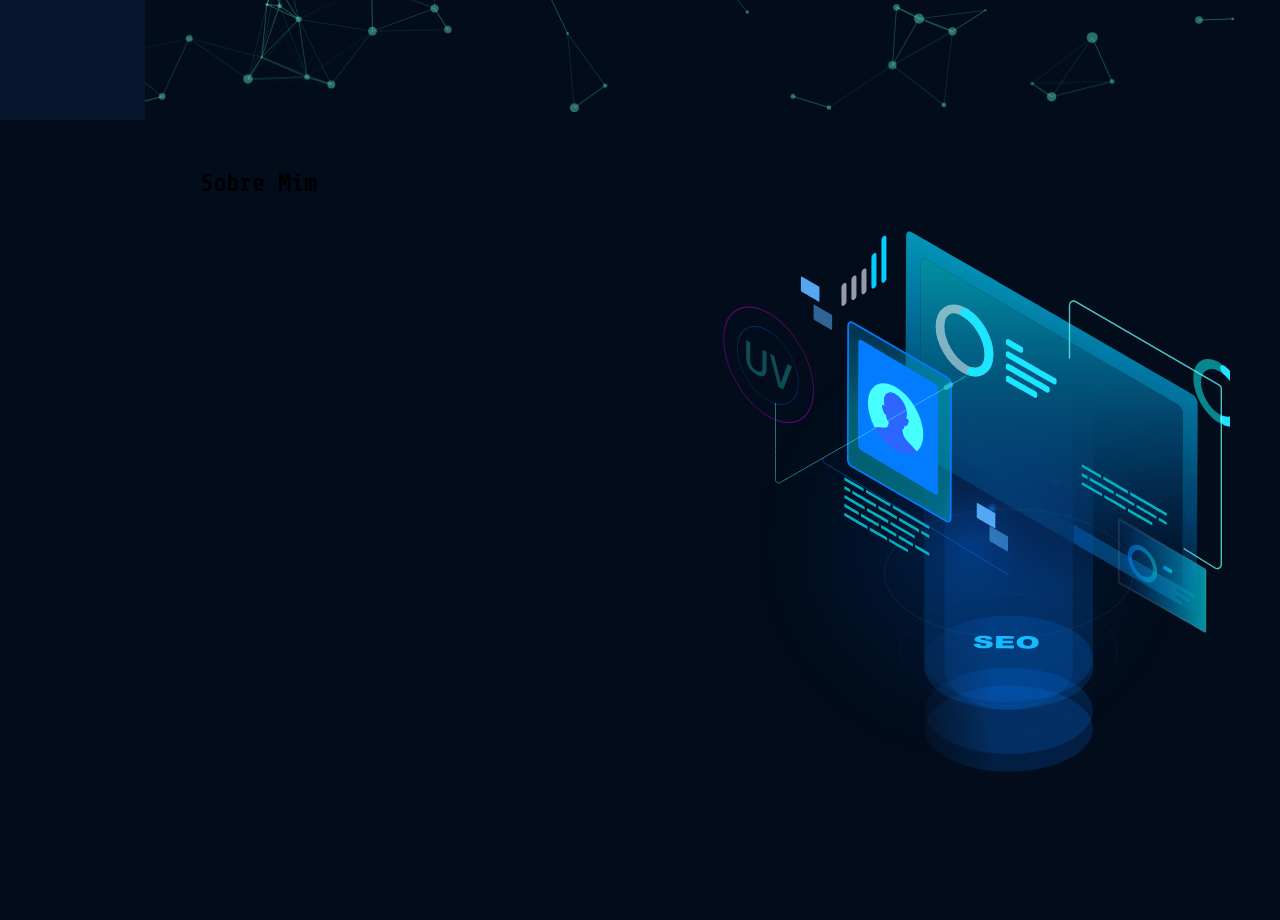
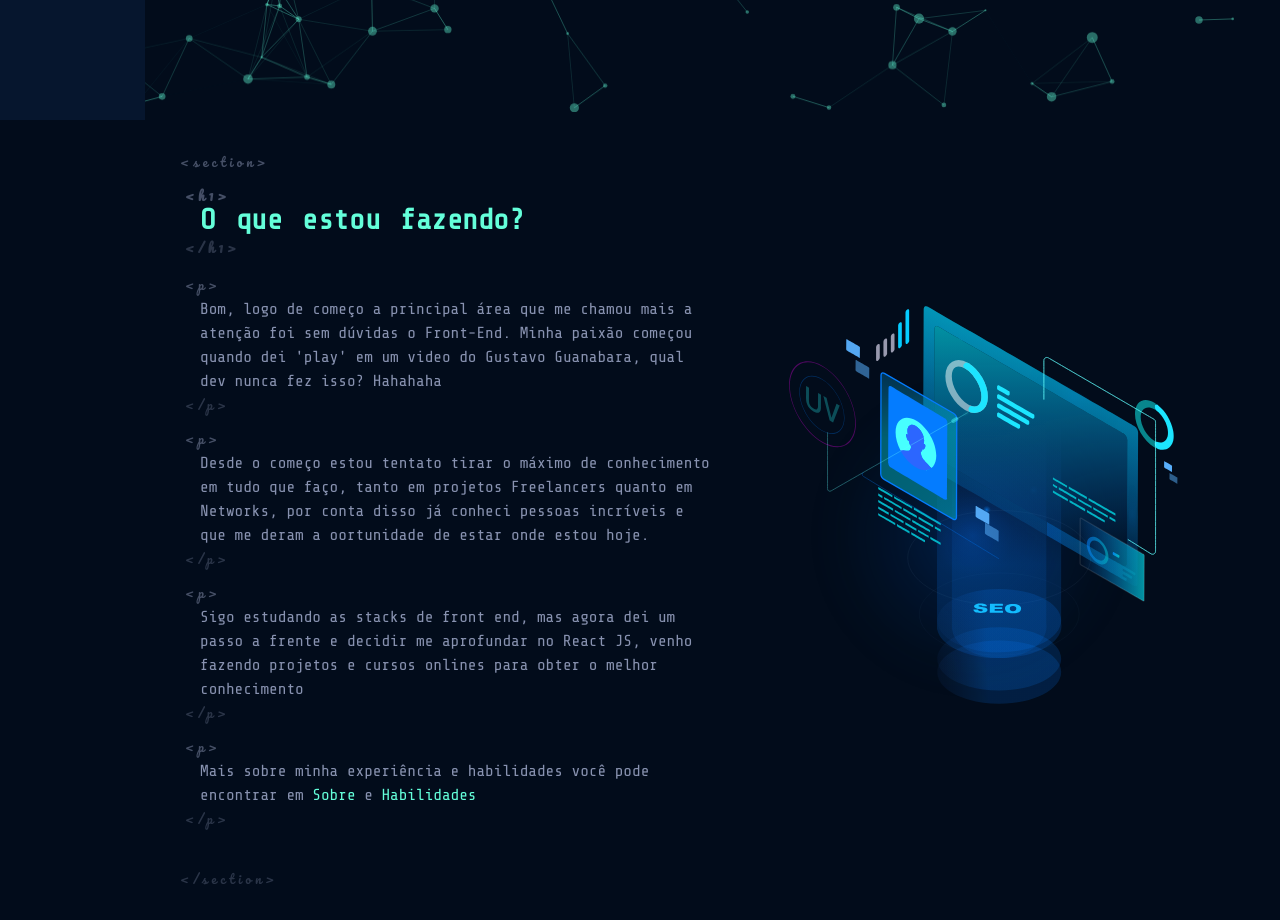
Before and after one commit to victorhperricci/portifolio-react, a React (Create React App) app: page / in a window 1280 px wide. Shown: the part 680-1600 px from the top of the page. Built offline with nearby package versions, Linux system fonts and the light colour scheme.

Commit message:
section introducao

```diff
--- a/public/index.html
+++ b/public/index.html
@@ -11,6 +11,18 @@
       rel="stylesheet"
     />
 
+    <link rel="preconnect" href="https://fonts.gstatic.com" />
+    <link
+      href="https://fonts.googleapis.com/css2?family=Open+Sans:wght@400;600;700&display=swap"
+      rel="stylesheet"
+    />
+
+    <link rel="preconnect" href="https://fonts.gstatic.com" />
+    <link
+      href="https://fonts.googleapis.com/css2?family=Pacifico&display=swap"
+      rel="stylesheet"
+    />
+
     <link
       rel="stylesheet"
       href="https://cdnjs.cloudflare.com/ajax/libs/animate.css/4.0.0/animate.compat.css"
--- a/src/Components/Home/Home.js
+++ b/src/Components/Home/Home.js
@@ -1,7 +1,7 @@
 import React from "react";
 import Canvas from "../Canvas/Canvas";
 import PagePrincipal from "../PagePrincipal/PagePrincipal";
-import Sobre from "../Sobre/Sobre";
+import SobreIntroducao from "../Sobre/SobreIntroducao";
 
 import { ContainerHome } from "./HomeStyle";
 
@@ -12,8 +12,7 @@ export const Home = () => {
         <Canvas />
         <PagePrincipal />
       </section>
-
-      <Sobre />
+      <SobreIntroducao />
     </ContainerHome>
   );
 };
--- a/src/Components/Sobre/Sobre.js
+++ /dev/null
@@ -1,16 +0,0 @@
-import React from "react";
-import AnimationSobre from "./AnimationSobre";
-import { SobreContainer } from "./style";
-
-const Sobre = () => {
-  return (
-    <SobreContainer>
-      <div className="sobre">
-        <h1>Sobre Mim</h1>
-      </div>
-      <AnimationSobre />
-    </SobreContainer>
-  );
-};
-
-export default Sobre;
--- /dev/null
+++ b/src/Components/Sobre/SobreIntroducao.js
@@ -0,0 +1,46 @@
+import React from "react";
+import { Link } from "react-router-dom";
+import Titulo from "../Titulo/Titulo";
+import AnimationSobre from "./AnimationSobre";
+import { SobreContainer } from "./style";
+
+const SobreIntroducao = () => {
+  return (
+    <SobreContainer className="section">
+      <div className="sobre">
+        <div>
+          <Titulo texto="O que estou fazendo?" />
+        </div>
+        <div className="texts">
+          <p className="p">
+            Bom, logo de começo a principal área que me chamou mais a atenção
+            foi sem dúvidas o Front-End. Minha paixão começou quando dei 'play'
+            em um video do Gustavo Guanabara, qual dev nunca fez isso? Hahahaha
+          </p>
+
+          <p className="p">
+            Desde o começo estou tentato tirar o máximo de conhecimento em tudo
+            que faço, tanto em projetos Freelancers quanto em Networks, por
+            conta disso já conheci pessoas incríveis e que me deram a
+            oortunidade de estar onde estou hoje.
+          </p>
+
+          <p className="p">
+            Sigo estudando as stacks de front end, mas agora dei um passo a
+            frente e decidir me aprofundar no React JS, venho fazendo projetos e
+            cursos onlines para obter o melhor conhecimento
+          </p>
+
+          <p className="p">
+            Mais sobre minha experiência e habilidades você pode encontrar em{" "}
+            <Link to="/sobre">Sobre</Link> e{" "}
+            <Link to="/habilidades">Habilidades</Link>{" "}
+          </p>
+        </div>
+      </div>
+      <AnimationSobre />
+    </SobreContainer>
+  );
+};
+
+export default SobreIntroducao;
--- a/src/Components/Sobre/style.js
+++ b/src/Components/Sobre/style.js
@@ -8,14 +8,60 @@ export const SobreContainer = styled.section`
   display: flex;
   justify-content: space-between;
 
+  .sobre {
+    flex: 1;
+    display: flex;
+    flex-direction: column;
+    justify-content: center;
+
+    h1 {
+      width: 100%;
+      margin-bottom: 2rem;
+
+      font-size: clamp(1.5rem, 1.8rem, 2.5rem);
+
+      /* @media (max-width: 1080px) {
+        font-size: 1.8rem;
+      } */
+    }
+
+    .texts {
+      display: flex;
+      flex-direction: column;
+      width: 100%;
+      p {
+        color: var(--slate);
+        /* font-family: "Open Sans", sans-serif; */
+        line-height: 1.5rem;
+      }
+
+      a {
+        color: var(--green);
+        transition: all 0.4s;
+
+        &:hover {
+          filter: brightness(60%);
+        }
+      }
+
+      /* p + p {
+        margin-top: 1.5rem;
+      } */
+    }
+  }
+
   .animation-container {
-    width: 50%;
-    height: 100%;
+    max-width: 100%;
     pointer-events: none;
+    flex: 1;
+    display: flex;
+    align-items: center;
+    justify-content: center;
 
-    .animation {
+    & > div {
       object-fit: cover;
-      width: 100%;
+      max-width: 100%;
+      height: initial !important;
     }
   }
 `;
--- a/src/Components/Titulo/Titulo.js
+++ b/src/Components/Titulo/Titulo.js
@@ -1,3 +1,91 @@
-import styled from "styled-components";
+import React, { useEffect, useRef, useState } from "react";
+import styled, { keyframes } from "styled-components";
 
-export const Titutlo = styled.h1``;
+const animateTitleHover = keyframes`
+  from {
+    -webkit-transform: scale3d(1, 1, 1);
+    transform: scale3d(1, 1, 1);
+  }
+
+  30% {
+    -webkit-transform: scale3d(1.25, 0.75, 1);
+    transform: scale3d(1.25, 0.75, 1);
+  }
+
+  40% {
+    -webkit-transform: scale3d(0.75, 1.25, 1);
+    transform: scale3d(0.75, 1.25, 1);
+  }
+
+  50% {
+    -webkit-transform: scale3d(1.15, 0.85, 1);
+    transform: scale3d(1.15, 0.85, 1);
+  }
+
+  65% {
+    -webkit-transform: scale3d(0.95, 1.05, 1);
+    transform: scale3d(0.95, 1.05, 1);
+  }
+
+  75% {
+    -webkit-transform: scale3d(1.05, 0.95, 1);
+    transform: scale3d(1.05, 0.95, 1);
+  }
+
+  to {
+    -webkit-transform: scale3d(1, 1, 1);
+    transform: scale3d(1, 1, 1);
+  }
+
+`;
+
+const animateTitle = keyframes`
+`;
+
+const Title = styled.h1`
+  font-size: 2.5rem;
+
+  span {
+    display: inline-block;
+    transition: all 0.4s;
+    color: var(--green);
+  }
+
+  span.animateTitle {
+    animation: rotateInDownLeft 0.4s forwards;
+  }
+
+  span.animateTitle:hover {
+    animation: ${animateTitleHover} 0.4s forwards;
+    cursor: pointer;
+  }
+
+  span.space-letter {
+    margin: 0 10px;
+  }
+`;
+
+const Titulo = ({ texto }) => {
+  const titulo = useRef();
+
+  useEffect(() => {
+    const text = texto.split("");
+    text.forEach((letter, index) => {
+      setTimeout(() => {
+        const span = document.createElement("span");
+        span.append(letter);
+        titulo.current.append(span);
+
+        console.log(letter);
+
+        letter === " "
+          ? span.classList.add("space-letter")
+          : span.classList.add("animateTitle");
+      }, index * 50);
+    });
+  }, []);
+
+  return <Title className="h1" ref={titulo}></Title>;
+};
+
+export default Titulo;
--- a/src/styles/global.js
+++ b/src/styles/global.js
@@ -58,5 +58,141 @@ export const GlobalStyle = createGlobalStyle`
 
 
 
+    .h1 {
+        position: relative;
+
+        &::after {
+            content: '</h1>';
+            display: block;
+            position: absolute;
+            left: -15px;
+
+            color: var(--slate);
+            opacity: 0.3;
+            font-size: 0.8rem;
+            font-family: 'Pacifico', cursive;
+
+            letter-spacing: 4px;
+        }
+        &::before {
+            content: '<h1>';
+            display: block;
+            position: absolute;
+            top: -20px;
+            left: -15px;
+
+            color: var(--slate);
+            opacity: 0.5;
+            font-size: 0.8rem;
+            font-family: 'Pacifico', cursive;
+            letter-spacing: 4px;
+
+        }
+    }
+
+    .p {
+        position: relative;
+
+        &::after {
+            content: '</p>';
+            display: block;
+
+            margin: 0px 0px 5px 0px ;
+            transform: translateX(-15px);
+
+            color: var(--slate);
+            opacity: 0.3;
+            font-size: 0.8rem;
+            font-family: 'Pacifico', cursive;
+
+            letter-spacing: 4px;
+        }
+        &::before {
+            content: '<p>';
+            display: block;
+            transform: translateX(-15px);
+
+            /* position: absolute; */
+            /* top: -20px; */
+            margin: 5px 0px 0px 0px ;
+
+            color: var(--slate);
+            opacity: 0.5;
+            font-size: 0.8rem;
+            font-family: 'Pacifico', cursive;
+            letter-spacing: 4px;
+
+        }
+    }
+
+    .div {
+        position: relative;
+
+        &::after {
+            content: '</div>';
+            display: block;
+
+            margin: 0px 0px 0px 0px ;
+            transform: translateX(-20px);
+
+            color: var(--slate);
+            opacity: 0.3;
+            font-size: 0.8rem;
+            font-family: 'Pacifico', cursive;
+
+            letter-spacing: 4px;
+        }
+        &::before {
+            content: '<div>';
+            display: block;
+            transform: translateX(-20px);
+
+            /* position: absolute; */
+            /* top: -20px; */
+            margin: 0px 0px 20px 0px ;
+
+            color: var(--slate);
+            opacity: 0.5;
+            font-size: 0.8rem;
+            font-family: 'Pacifico', cursive;
+            letter-spacing: 4px;
+
+        }
+    }
+
+    .section {
+        position: relative;
+
+        &::after {
+            content: '</section>';
+            display: block;
+            position: absolute;
+            bottom: 30px;
+            transform: translateX(-20px);
+
+            color: var(--slate);
+            opacity: 0.3;
+            font-size: 0.8rem;
+            font-family: 'Pacifico', cursive;
+
+            letter-spacing: 4px;
+        }
+
+        &::before {
+            content: '<section>';
+            display: block;
+            transform: translateX(-20px);
+            position: absolute;
+            top: 30px;
+            margin: 0px 0px 20px 0px ;
+
+            color: var(--slate);
+            opacity: 0.5;
+            font-size: 0.8rem;
+            font-family: 'Pacifico', cursive;
+            letter-spacing: 4px;
+
+        }
+    }
 
 `;
```
